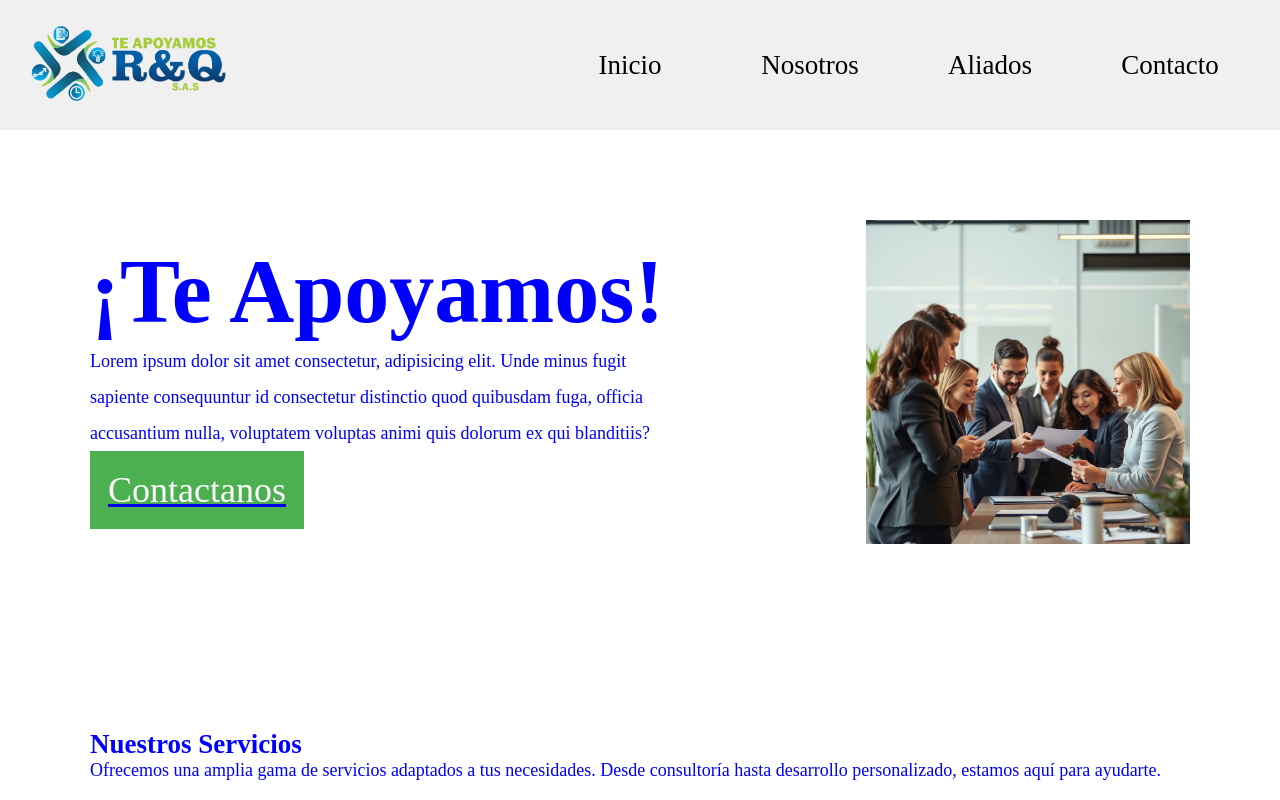
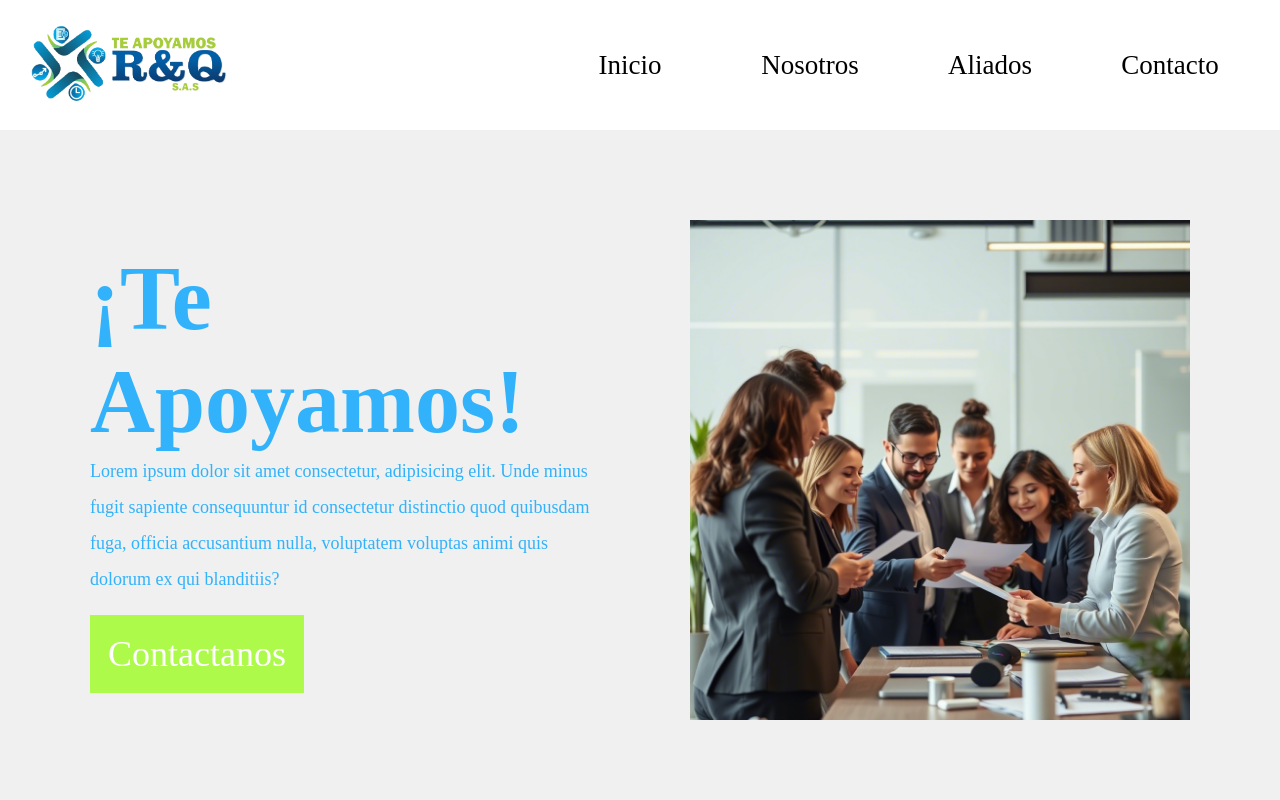
Before and after one commit to JuanOt14/TeApoyamos, a React (Vite) app: page / in a window 1280 px wide. Shown: the top 800 px of the page. Built offline with nearby package versions, Linux system fonts and the light colour scheme; a web font is replaced by a local one.

Commit message:
change css color system

```diff
--- a/src/App.css
+++ b/src/App.css
@@ -0,0 +1,6 @@
+:root{
+    --primary-blue: #31B2FA;
+    --primary-green: #ADFA4B;
+    --white: #f0f0f0;
+    --gray: #555;
+}
--- a/src/components/Header.css
+++ b/src/components/Header.css
@@ -1,5 +1,5 @@
 .header-root{
-    background-color: #f0f0f0;
+    background-color: white;
     padding: 20px;
     display: flex;
     justify-content: space-between;
--- a/src/pages/Home/Home.css
+++ b/src/pages/Home/Home.css
@@ -1,5 +1,6 @@
 .home-root{
     width: 100%;
+    background: var(--white);
 }
 
 .home-main{
@@ -8,11 +9,14 @@
     display: flex;
     justify-content: space-between;
     align-items: center;
+    flex-wrap: wrap;
 }
 
 .home-main-text{
-    color: blue;
-    padding-right: 10rem;
+    color: var(--primary-blue);
+    flex: 1;
+    min-width: 300px;
+    padding-right: 5rem;
     h1{
         font-size: 5rem;
     }
@@ -22,32 +26,38 @@
     a{
         width: fit-content;
         height: fit-content;
-
+        text-decoration: none;
     }
 }
 
 .home-main-btn{
-    background-color: #4CAF50;
+    background-color: var(--primary-green);
+    margin-top: 1rem;
     width: fit-content;
     height: fit-content;
     padding: 1rem;
     text-align: center;
     color: white;
     font-size: 2rem;
-    text-decoration: none;
 }
 
 .home-main-img{
-    width: 50rem;
+    flex: 1;
+    max-width: 500px;
+    min-width: 300px;
+    display: flex;
+    justify-content: center;
     img{
         width: 100%;
+        height: auto;
+        object-fit: contain;
     }
 }
 
 .home-services{
     width: 100%;
     padding: 5rem;
-    color: blue;
+    color: var(--primary-blue);
 }
 
 .home-services-items{
--- a/src/pages/Home/components/serviceCard.css
+++ b/src/pages/Home/components/serviceCard.css
@@ -16,6 +16,6 @@
     }
     p {
         font-size: 1em;
-        color: #555;
+        color: var(--gray);
     }
 }
```
